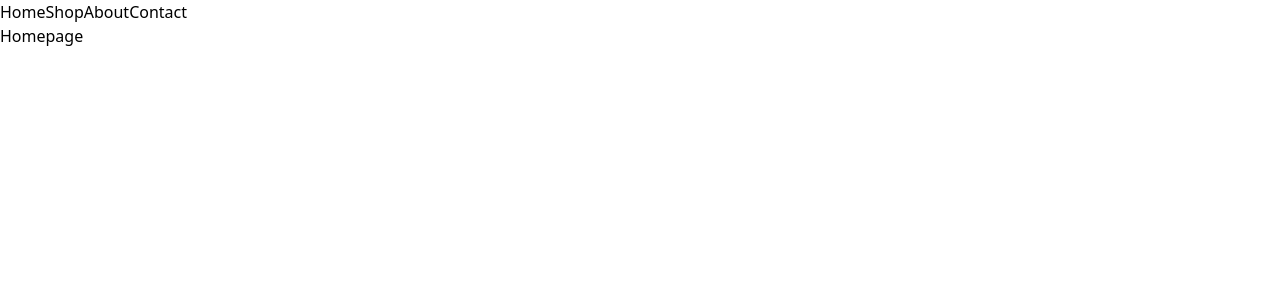
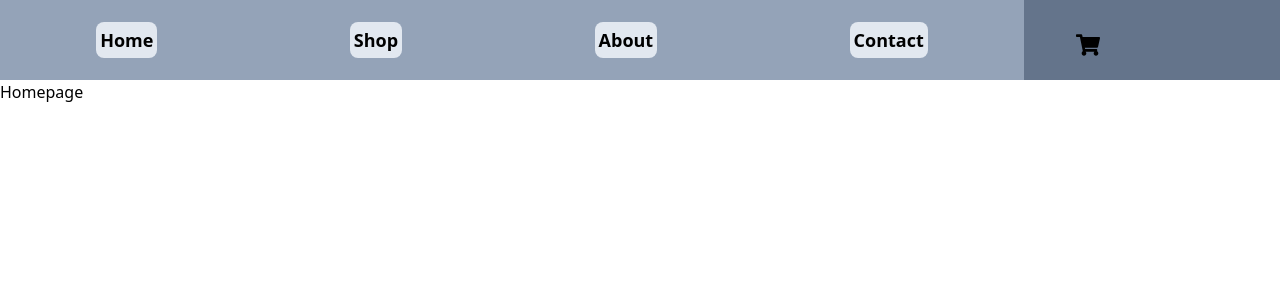
Before and after one commit to LexVN-WD/online-store, a Next.js app: page / in a window 1280 px wide. Shown: the top 300 px of the page. Built offline with nearby package versions, Linux system fonts and the light colour scheme.

Commit message:
Create Cart component, add to Nav

```diff
--- a/package.json
+++ b/package.json
@@ -16,6 +16,7 @@
     "postcss": "8.4.23",
     "react": "18.2.0",
     "react-dom": "18.2.0",
+    "react-icons": "^4.8.0",
     "tailwindcss": "3.3.2"
   }
 }
--- /dev/null
+++ b/src/components/Cart.jsx
@@ -0,0 +1,15 @@
+import { FaShoppingCart } from 'react-icons/fa'
+
+export default function Cart() {
+  return (
+    <>
+    <div className="h-full w-[50%] flex flex-row justify-between items-center p-2">
+      <div className='h-[50%] w-full p-2  text-center text-2xl '>
+        <button>
+          <FaShoppingCart />
+        </button>
+      </div>
+    </div>
+    </>
+  )
+}
--- a/src/components/NavBar.jsx
+++ b/src/components/NavBar.jsx
@@ -1,21 +1,27 @@
+import { FaShoppingCart } from 'react-icons/fa'
+
+import Cart from './Cart'
 
 export default function NavBar() {
   return (
-    <nav>
-      <ul className="flex flex-row">
-        <li>
+    <nav className="flex flex-row h-[10%] w-full">
+      <ul className="flex flex-row justify-around items-center h-full w-[80%] text-lg font-semibold bg-slate-400 text-center">
+        <li className="bg-slate-200 p-1 rounded-lg">
           <a href='/'>Home</a>
         </li>
-        <li>
+        <li className="bg-slate-200 p-1 rounded-lg">
           <a href='/categories'>Shop</a>
         </li>
-        <li>
+        <li className="bg-slate-200 p-1 rounded-lg">
           <a href='/about'>About</a>
         </li>
-        <li>
+        <li className="bg-slate-200 p-1 rounded-lg">
           <a href='/contact'>Contact</a>
         </li>
       </ul>
+      <div className='w-[20%] bg-slate-500'>
+        <Cart />
+      </div>
     </nav>
   )
 }
--- a/src/pages/about/index.jsx
+++ b/src/pages/about/index.jsx
@@ -3,8 +3,10 @@ import NavBar from "../../components/NavBar";
 export default function About() {
   return (
     <>
-      <NavBar />
-      <h1>About</h1>
+      <div className="h-screen w-screen">
+        <NavBar />
+        <h1>About</h1>
+      </div>
     </>
   );
 }
--- a/src/pages/categories/index.jsx
+++ b/src/pages/categories/index.jsx
@@ -3,8 +3,10 @@ import NavBar from "../../components/NavBar";
 export default function Categories() {
   return (
     <>
-      <NavBar />
-      <h1>Categories</h1>
+      <div className="h-screen w-screen">
+        <NavBar />
+        <h1>Categories</h1>
+      </div>
     </>
   );
 }
--- a/src/pages/contact/index.jsx
+++ b/src/pages/contact/index.jsx
@@ -3,8 +3,10 @@ import NavBar from "../../components/NavBar";
 export default function Contact() {
   return (
     <>
-      <NavBar />
-      <h1>Contact</h1>
+      <div className="h-screen w-screen">
+        <NavBar />
+        <h1>Contact</h1>
+      </div>
     </>
   );
 }
--- a/src/pages/index.jsx
+++ b/src/pages/index.jsx
@@ -5,10 +5,12 @@ import NavBar from "../components/NavBar"
 export default function Home() {
   return (
    <>
-   <NavBar />
-   <main>
-    <h1>Homepage</h1>
-   </main>
+   <div className="h-screen w-screen">
+     <NavBar />
+     <main>
+      <h1>Homepage</h1>
+     </main>
+   </div>
    </>
   )
 }
```
Also changed, not shown: 1 other file (tests, documents, lock files or other folders).
